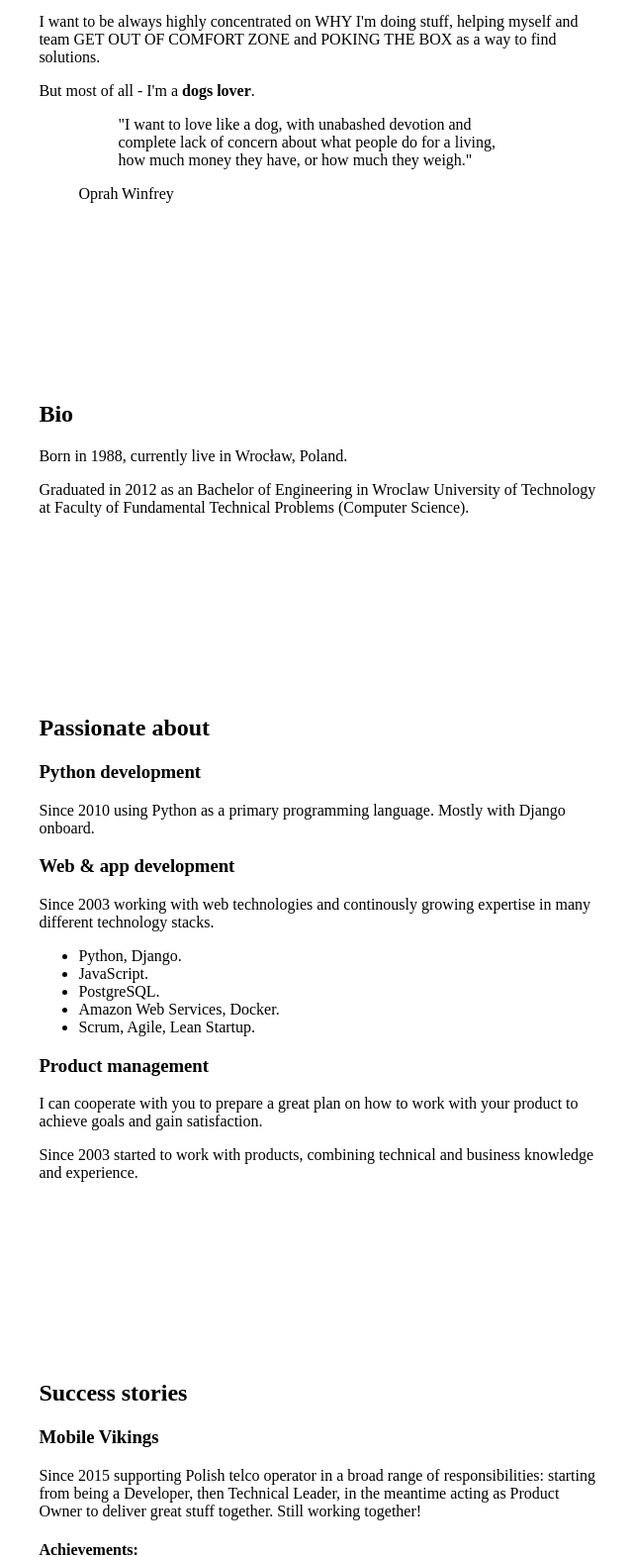
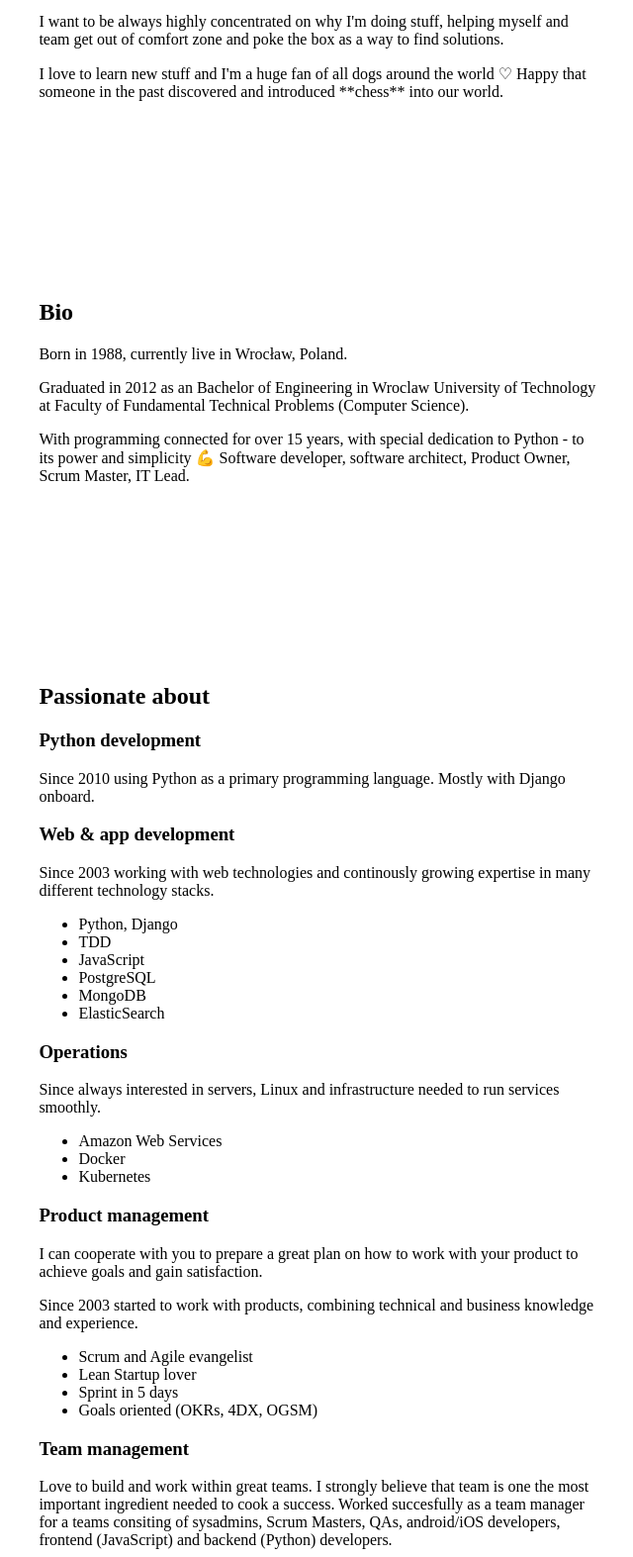
Before and after one commit to lukaszlesko/lukaszlesko.com, a Gatsby site: page / in a window 1280 px wide. Shown: the part 158-1731 px from the top of the page at 99% size, without its empty margins (318-958 px from the left). Built offline with nearby package versions, Linux system fonts and the light colour scheme; Gatsby itself is replaced by a stand-in of ours.

Commit message:
homepage/about update

```diff
--- a/src/pages/index.js
+++ b/src/pages/index.js
@@ -9,22 +9,14 @@ const IndexPage = () => (
     <section>
         <h1>Hi, I'm Łukasz Leśko</h1>
         <p>
-            I want to be always highly concentrated on WHY I'm doing stuff,
-            helping myself and team GET OUT OF COMFORT ZONE
-            and POKING THE BOX as a way to find solutions.
+            I want to be always highly concentrated on why I'm doing stuff,
+            helping myself and team get out of comfort zone
+            and poke the box as a way to find solutions.
         </p>
-
         <p>
-            But most of all - I'm a <strong>dogs lover</strong>.
+            I love to learn new stuff and I'm a huge fan of all dogs around the world ♡
+            Happy that someone in the past discovered and introduced **chess** into our world.
         </p>
-
-        <figure>
-            <blockquote>
-                "I want to love like a dog, with unabashed devotion and complete lack of concern about what people do for a living, how much money they have, or how much they weigh."
-            </blockquote>
-            <figcaption>Oprah Winfrey</figcaption>
-        </figure>
-
     </section>
 
     <section>
@@ -35,6 +27,10 @@ const IndexPage = () => (
         <p>
             Graduated in 2012 as an Bachelor of Engineering in Wroclaw University of Technology
             at Faculty of Fundamental Technical Problems (Computer Science).
+        </p>
+        <p>
+            With programming connected for over 15 years, with special dedication to Python - to its power and simplicity 💪
+            Software developer, software architect, Product Owner, Scrum Master, IT Lead.
         </p>
     </section>
 
@@ -56,11 +52,25 @@ const IndexPage = () => (
         </p>
 
         <ul>
-            <li>Python, Django.</li>
-            <li>JavaScript.</li>
-            <li>PostgreSQL.</li>
-            <li>Amazon Web Services, Docker.</li>
-            <li>Scrum, Agile, Lean Startup.</li>
+            <li>Python, Django</li>
+            <li>TDD</li>
+            <li>JavaScript</li>
+            <li>PostgreSQL</li>
+            <li>MongoDB</li>
+            <li>ElasticSearch</li>
+        </ul>
+
+        <h3>Operations</h3>
+
+        <p>
+            Since always interested in servers, Linux and infrastructure
+            needed to run services smoothly.
+        </p>
+
+        <ul>
+            <li>Amazon Web Services</li>
+            <li>Docker</li>
+            <li>Kubernetes</li>
         </ul>
 
         <h3>Product management</h3>
@@ -74,6 +84,23 @@ const IndexPage = () => (
         <p>
             Since 2003 started to work with products,
             combining technical and business knowledge and experience.
+        </p>
+
+        <ul>
+            <li>Scrum and Agile evangelist</li>
+            <li>Lean Startup lover</li>
+            <li>Sprint in 5 days</li>
+            <li>Goals oriented (OKRs, 4DX, OGSM)</li>
+        </ul>
+
+        <h3>Team management</h3>
+
+        <p>
+            Love to build and work within great teams.
+            I strongly believe that team is one the most important ingredient
+            needed to cook a success. Worked succesfully as a team manager
+            for a teams consiting of sysadmins, Scrum Masters, QAs, android/iOS developers,
+            frontend (JavaScript) and backend (Python) developers.
         </p>
     </section>
 
```
Also changed, not shown: src/markdown-pages/inspirations.md (+1 -1 lines).
